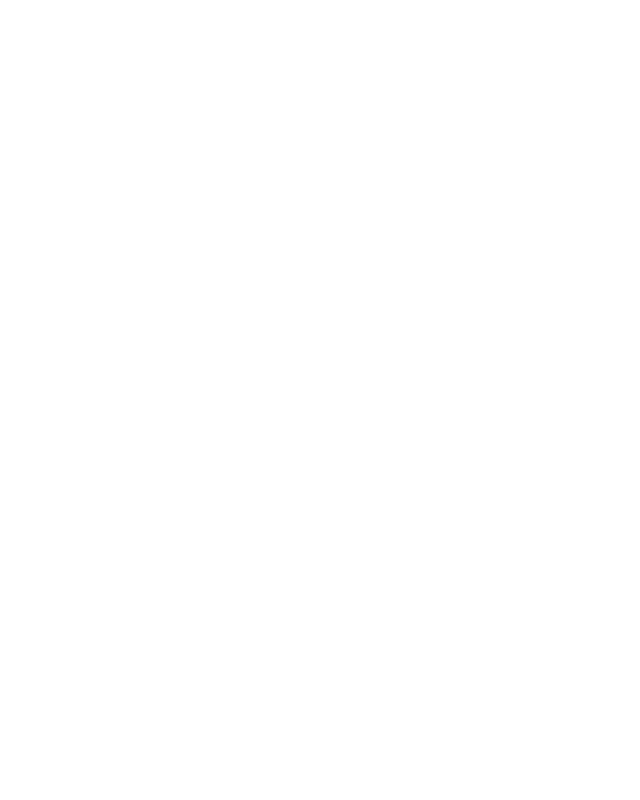
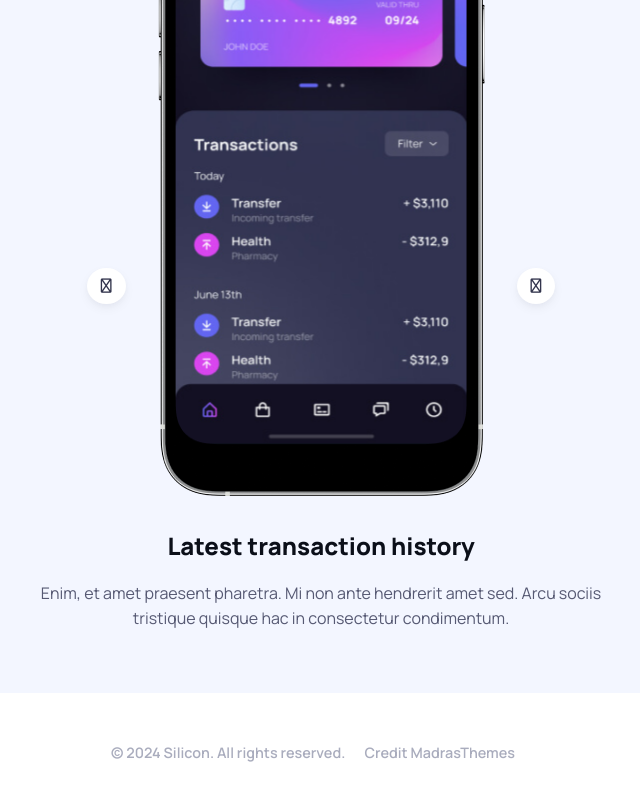
Before and after one commit to MariaFalk-code/Silicon-React, a React (Vite) app: page / in a window 1280 px wide. Shown: the part 2111-2911 px from the top of the page, without its empty margins (319-959 px from the left). Before the commit the page ends 1771 px from the top, so only its background shows below. Built offline with nearby package versions, Linux system fonts and the light colour scheme; some icons are missing.

Commit message:
added Functionality section to components and App.jsx

```diff
--- a/src/App.jsx
+++ b/src/App.jsx
@@ -2,6 +2,7 @@
 import Brands from "./components/Brands";
 import Features from "./components/Features";
 import Footer from "./components/Footer";
+import Functionality from "./components/MainFunctions";
 import Header from "./components/Header";
 
 function App() {
@@ -16,6 +17,7 @@
         <main class="main flex-column gap-5">
           <Brands />
           <Features />
+          <Functionality />
         </main>
         <Footer />
       </div>
--- /dev/null
+++ b/src/components/MainFunctions.jsx
@@ -0,0 +1,62 @@
+import IphoneBaseCarousel from "../assets/Pictures desktop/iPhone base-carousel.png";
+import IphoneOverlay1 from "../assets/Pictures desktop/iPhone overlay-1.png";
+import IphoneOverlay2 from "../assets/Pictures desktop/iPhone overlay-2.png";
+import IphoneOverlay3 from "../assets/Pictures desktop/iPhone overlay-3.png";
+
+const MainFunctions = () => {
+  return (
+    <div className="main-functions">
+      <h2>How Does It Work?</h2>
+      <div className="carousel-wrapper flex-center gap-2">
+        <button className="prev btn btn-chevron" onclick="prevSlide()">
+          <i className="fa-regular fa-chevron-left"></i>
+        </button>
+        <div className="carousel-container">
+          <img
+            id="base-carousel"
+            className="phone-img"
+            src={IphoneBaseCarousel}
+            alt="Phone Image"
+          />
+          <div id="overlay-container">
+            <img src={IphoneOverlay1} alt="Budget graph" className="overlay-img" />
+            <img
+              src={IphoneOverlay2}
+              alt="Recent transactions"
+              className="overlay-img shrink active"
+            />
+            <img src={IphoneOverlay3} alt="Transfer" className="overlay-img" />
+          </div>
+        </div>
+        <button className="next btn btn-chevron" onclick="nextSlide()">
+          <i className="fa-regular fa-chevron-right"></i>
+        </button>
+      </div>
+      <div id="carousel-texts">
+        <div className="carousel-caption">
+          <h4>Be in control of your budget</h4>
+          <p>
+            Lorem ipsum dolor sit amet, consectetur adipisicing elit. Illo dignissimos ex placeat autem? Voluptatibus
+            aut consequuntur laudantium enim.
+          </p>
+        </div>
+        <div className="carousel-caption active">
+          <h4>Latest transaction history</h4>
+          <p>
+            Enim, et amet praesent pharetra. Mi non ante hendrerit amet sed. Arcu sociis tristique quisque hac in
+            consectetur condimentum.
+          </p>
+        </div>
+        <div className="carousel-caption">
+          <h4>Fast transfers to your contacts</h4>
+          <p>
+            Proin volutpat mollis egestas. Nam luctus facilisis ultrices. Pellentesque volutpat ligula est. Mattis
+            fermentum, at nec lacus.
+          </p>
+        </div>
+      </div>
+    </div>
+  );
+};
+
+export default MainFunctions;
```
Also changed, not shown: src/Functionality.jsx (added, +13 -0 lines), src/components/MoreFunctions.jsx (added, +62 -0 lines).
